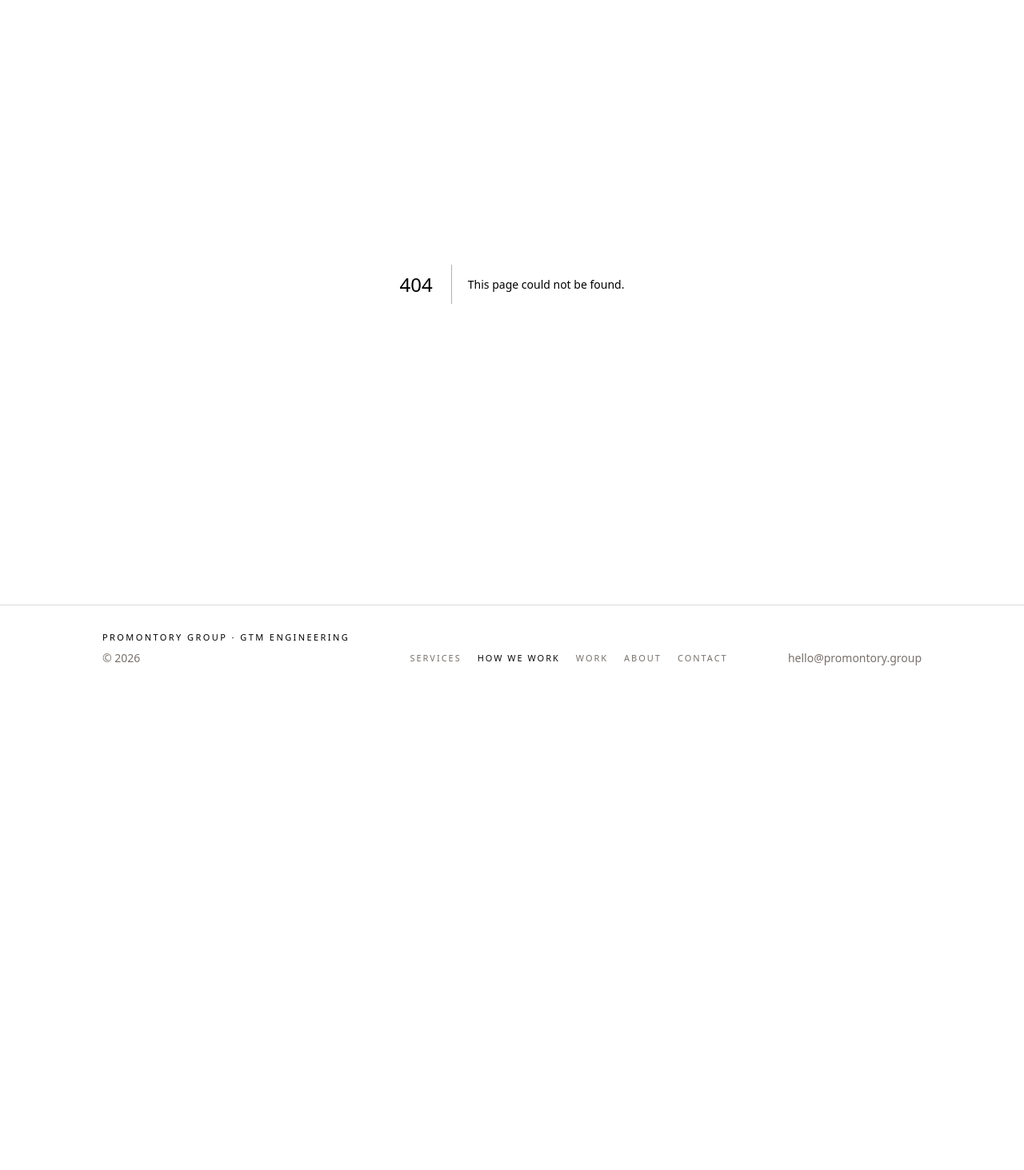
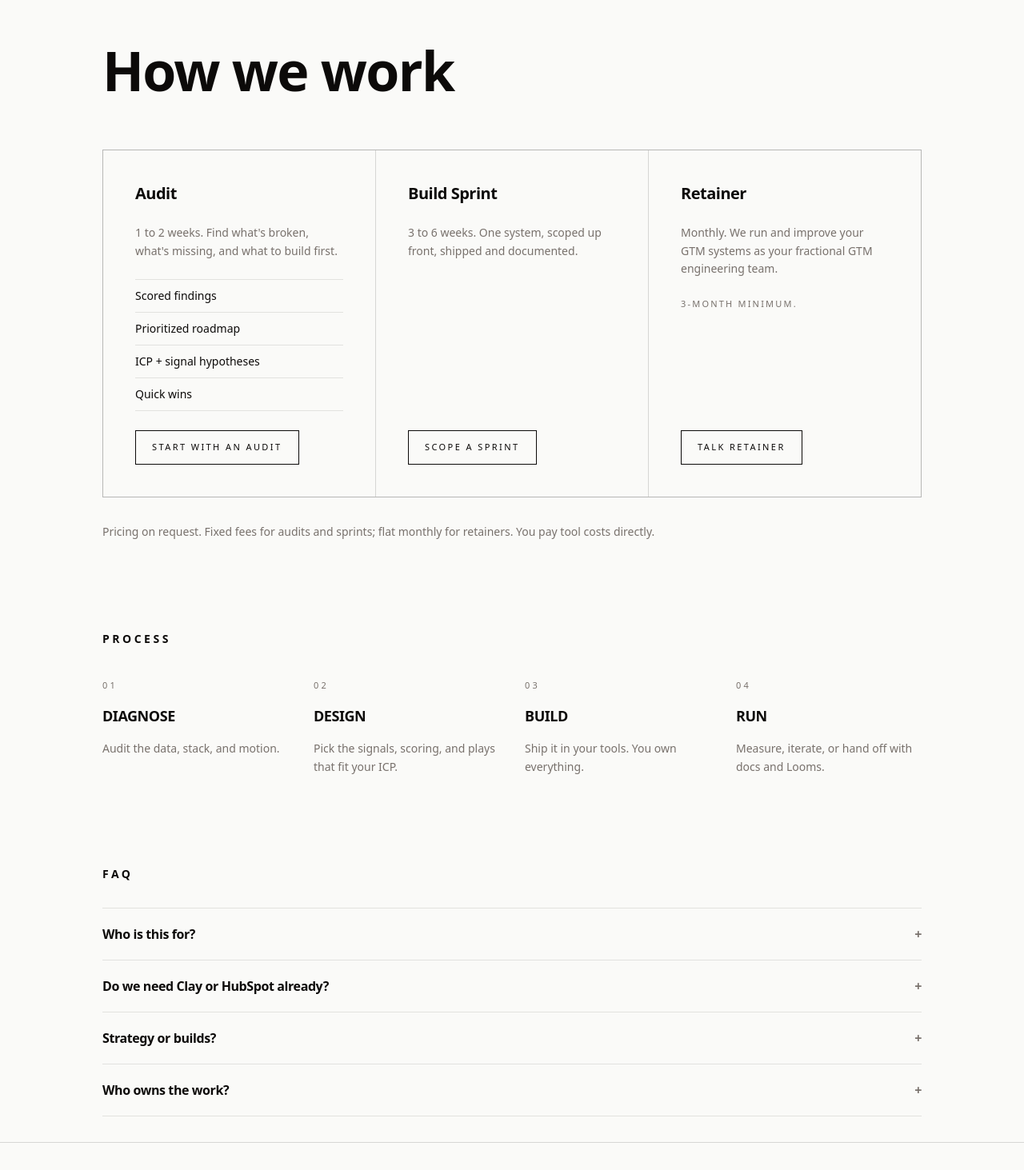
Before and after one commit to aaronvle/promontory.group, a Next.js app: page /how-we-work in a window 1280 px wide. Before the commit this address had no page. Shown: the part 120-1583 px from the top of the page at 80% size. Before the commit the page ends 985 px from the top, so only its background shows below. Built offline with nearby package versions, Linux system fonts and the light colour scheme.

Commit message:
feat(how-we-work): add engagements, process, and FAQ
Audits, build sprints, and a retainer, with pricing on request. No
advisory-hours option.

Co-authored-by: aaronvle <aaronvle@users.noreply.github.com>

```diff
--- /dev/null
+++ b/app/how-we-work/page.tsx
@@ -0,0 +1,117 @@
+import type { Metadata } from "next";
+import IntroCallLink from "../components/IntroCallLink";
+import PageHeader from "../components/PageHeader";
+import {
+  ENGAGEMENTS,
+  FAQS,
+  PRICING_LINE,
+  PROCESS,
+} from "../lib/engagements";
+
+export const metadata: Metadata = {
+  title: "How we work",
+  description:
+    "Audits, build sprints, and a monthly retainer for seed to Series B B2B teams. Fixed fees for audits and sprints; flat monthly for retainers.",
+};
+
+export default function HowWeWorkPage() {
+  return (
+    <>
+      <PageHeader title="How we work" />
+
+      <section className="px-6 pt-14 sm:px-10 sm:pt-16">
+        <div className="mx-auto grid max-w-5xl gap-px overflow-hidden border border-[var(--color-foreground)]/15 bg-[var(--color-foreground)]/15 lg:grid-cols-3">
+          {ENGAGEMENTS.map((engagement) => (
+            <article
+              key={engagement.id}
+              id={engagement.id}
+              className="flex scroll-mt-8 flex-col gap-6 bg-[var(--color-background)] p-8 sm:p-10"
+            >
+              <h2 className="font-[family-name:var(--font-display)] text-xl font-bold tracking-tight">
+                {engagement.title}
+              </h2>
+              <p className="text-sm leading-relaxed text-[var(--color-muted)]">
+                {engagement.summary}
+              </p>
+              {engagement.deliverables ? (
+                <ul className="border-t border-[var(--color-foreground)]/10">
+                  {engagement.deliverables.map((item) => (
+                    <li
+                      key={item}
+                      className="border-b border-[var(--color-foreground)]/10 py-2.5 text-sm"
+                    >
+                      {item}
+                    </li>
+                  ))}
+                </ul>
+              ) : null}
+              {engagement.note ? (
+                <p className="text-[11px] uppercase tracking-[0.2em] text-[var(--color-muted)]">
+                  {engagement.note}
+                </p>
+              ) : null}
+              <IntroCallLink className="mt-auto self-start">
+                {engagement.cta}
+              </IntroCallLink>
+            </article>
+          ))}
+        </div>
+        <p className="mx-auto mt-8 max-w-5xl text-sm leading-relaxed text-[var(--color-muted)]">
+          {PRICING_LINE}
+        </p>
+      </section>
+
+      <section className="px-6 py-20 sm:px-10 sm:py-28">
+        <div className="mx-auto max-w-5xl">
+          <h2 className="font-[family-name:var(--font-display)] text-sm font-bold uppercase tracking-[0.25em]">
+            Process
+          </h2>
+          <ol className="mt-10 grid list-none gap-10 sm:grid-cols-2 lg:grid-cols-4 lg:gap-8">
+            {PROCESS.map((step, i) => (
+              <li key={step.title} className="flex h-full flex-col gap-4">
+                <span className="font-[family-name:var(--font-display)] text-[11px] tracking-[0.3em] text-[var(--color-muted)]">
+                  0{i + 1}
+                </span>
+                <h3 className="font-[family-name:var(--font-display)] text-lg font-bold uppercase tracking-tight">
+                  {step.title}
+                </h3>
+                <p className="text-sm leading-relaxed text-[var(--color-muted)]">
+                  {step.description}
+                </p>
+              </li>
+            ))}
+          </ol>
+        </div>
+      </section>
+
+      <section className="px-6 pb-8 sm:px-10">
+        <div className="mx-auto max-w-5xl">
+          <h2 className="font-[family-name:var(--font-display)] text-sm font-bold uppercase tracking-[0.25em]">
+            FAQ
+          </h2>
+          <div className="mt-8 flex flex-col border-t border-[var(--color-foreground)]/10">
+            {FAQS.map((faq) => (
+              <details
+                key={faq.question}
+                className="group border-b border-[var(--color-foreground)]/10"
+              >
+                <summary className="flex cursor-pointer list-none items-baseline justify-between gap-4 py-5 font-[family-name:var(--font-display)] text-base font-bold tracking-tight [&::-webkit-details-marker]:hidden">
+                  {faq.question}
+                  <span
+                    className="text-[var(--color-muted)] transition-transform group-open:rotate-45"
+                    aria-hidden="true"
+                  >
+                    +
+                  </span>
+                </summary>
+                <p className="max-w-2xl pb-6 text-sm leading-relaxed text-[var(--color-muted)]">
+                  {faq.answer}
+                </p>
+              </details>
+            ))}
+          </div>
+        </div>
+      </section>
+    </>
+  );
+}
```
